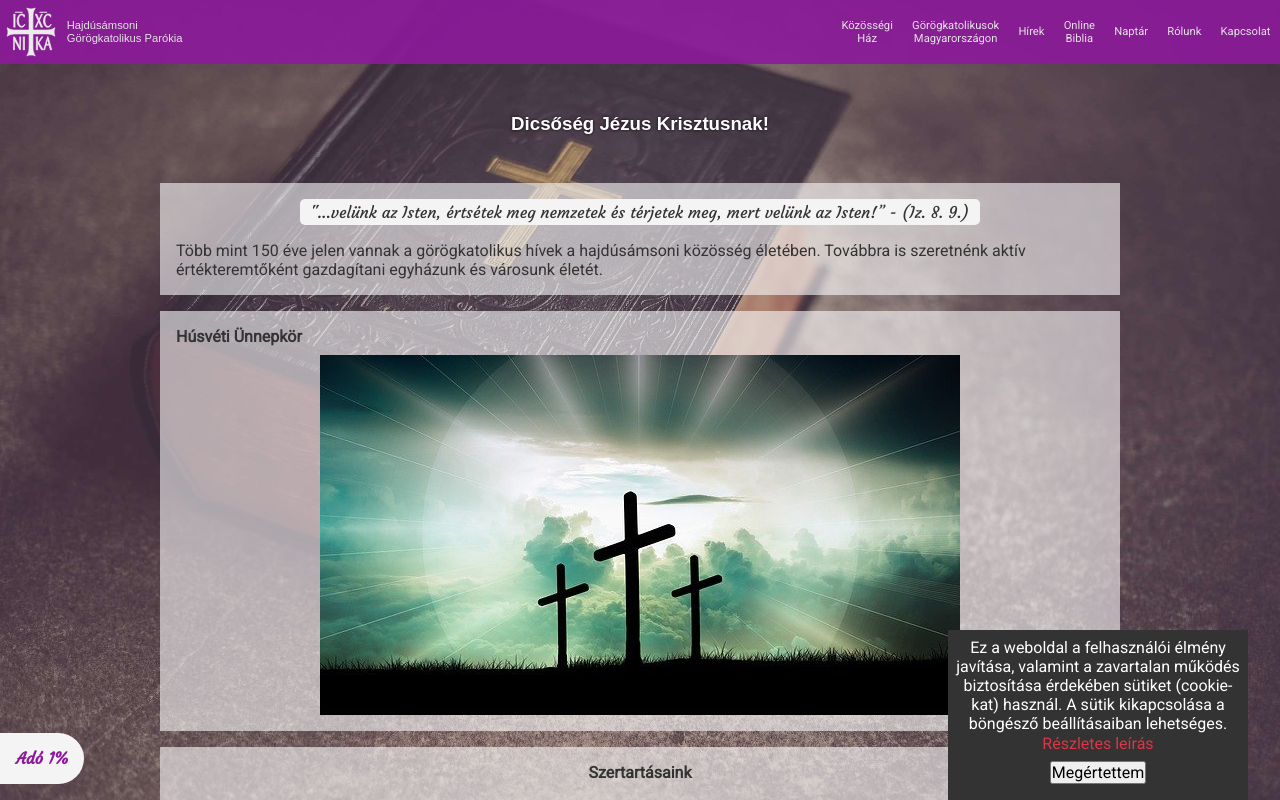
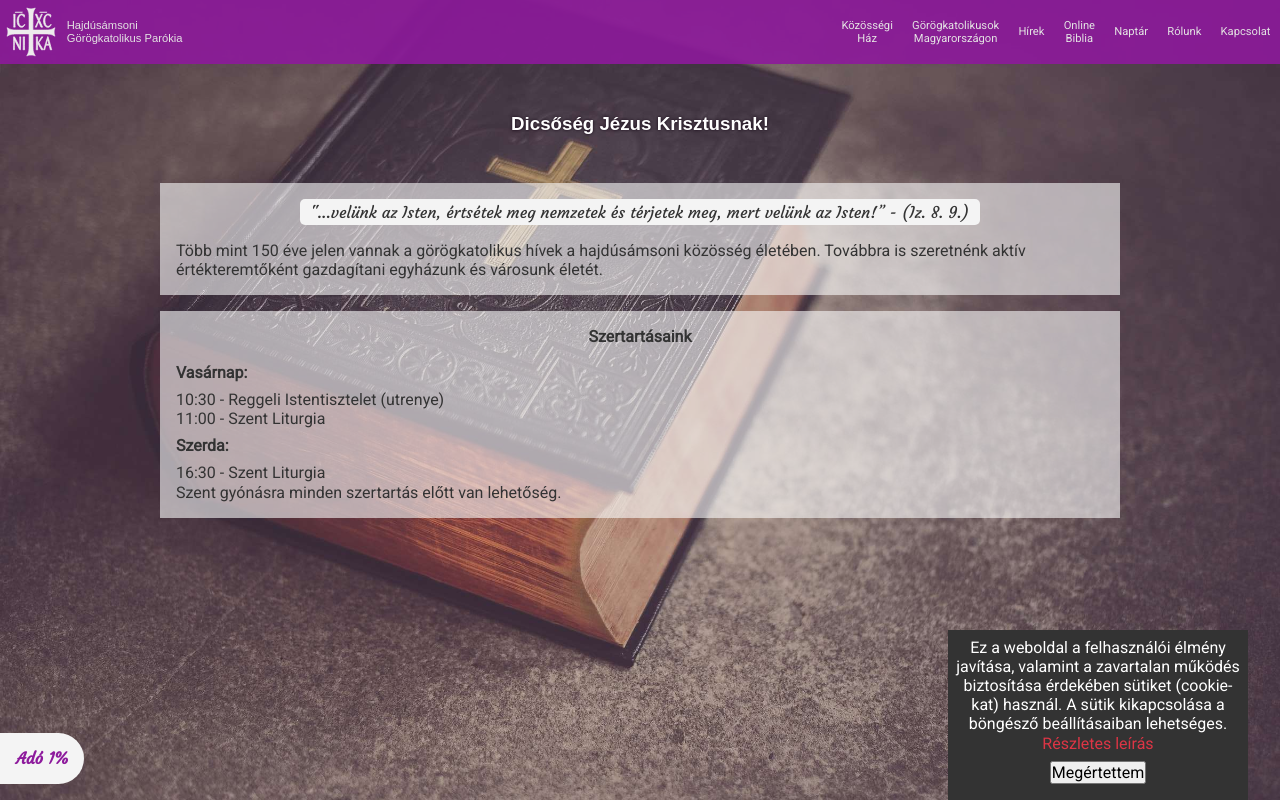
Before and after one commit to casee8/hsgorogkatolikus, a React (Create React App) app: page / in a window 1280 px wide. Shown: the top 800 px of the page. Built offline with nearby package versions, Linux system fonts and the light colour scheme; a web font is replaced by a local one.

Commit message:
Update main page's content

```diff
--- a/src/pages/MainPage.js
+++ b/src/pages/MainPage.js
@@ -1,7 +1,4 @@
 import React, { Component } from "react";
-import { Link } from "react-router-dom";
-import LazyLoad from "react-lazy-load";
-import cross3x from "..//media/cross3x.jpg";
 
 class MainPage extends Component {
   render() {
@@ -23,14 +20,6 @@ class MainPage extends Component {
             gazdagítani egyházunk és városunk életét.
           </p>
         </div>
-        <Link to='/news'>
-          <div className="content p-1 mb-1">
-            <h4 className="pb">Húsvéti Ünnepkör</h4>
-            <LazyLoad className='all-center' debounce={false} offsetVertical={500}>
-              <img src={cross3x} alt="3 kereszt" />
-            </LazyLoad>
-          </div>
-        </Link>
         <div className="content p-1">
           <h4 className="text-center pb-1">Szertartásaink</h4>
           <h4 className="pb">Vasárnap:</h4>
```
